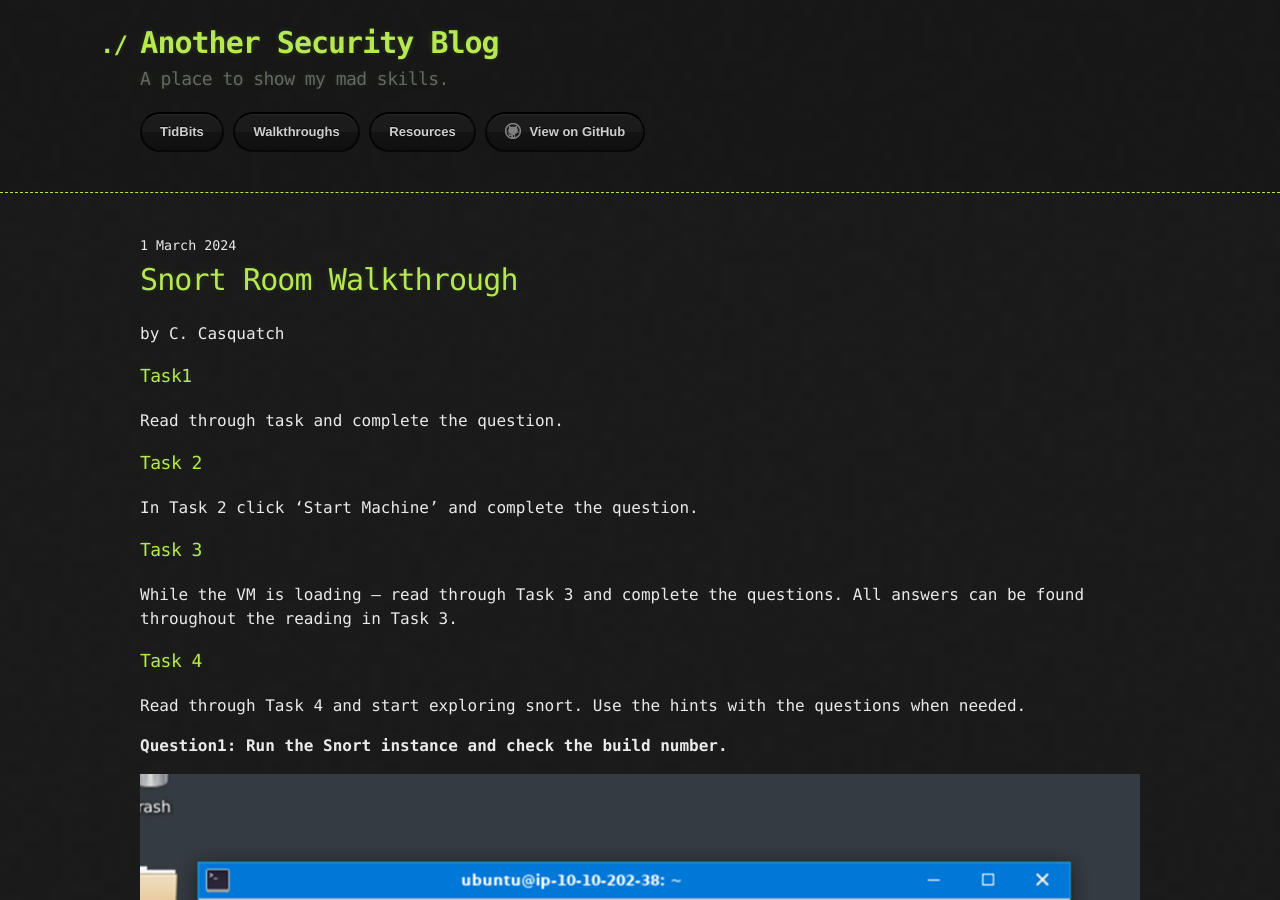
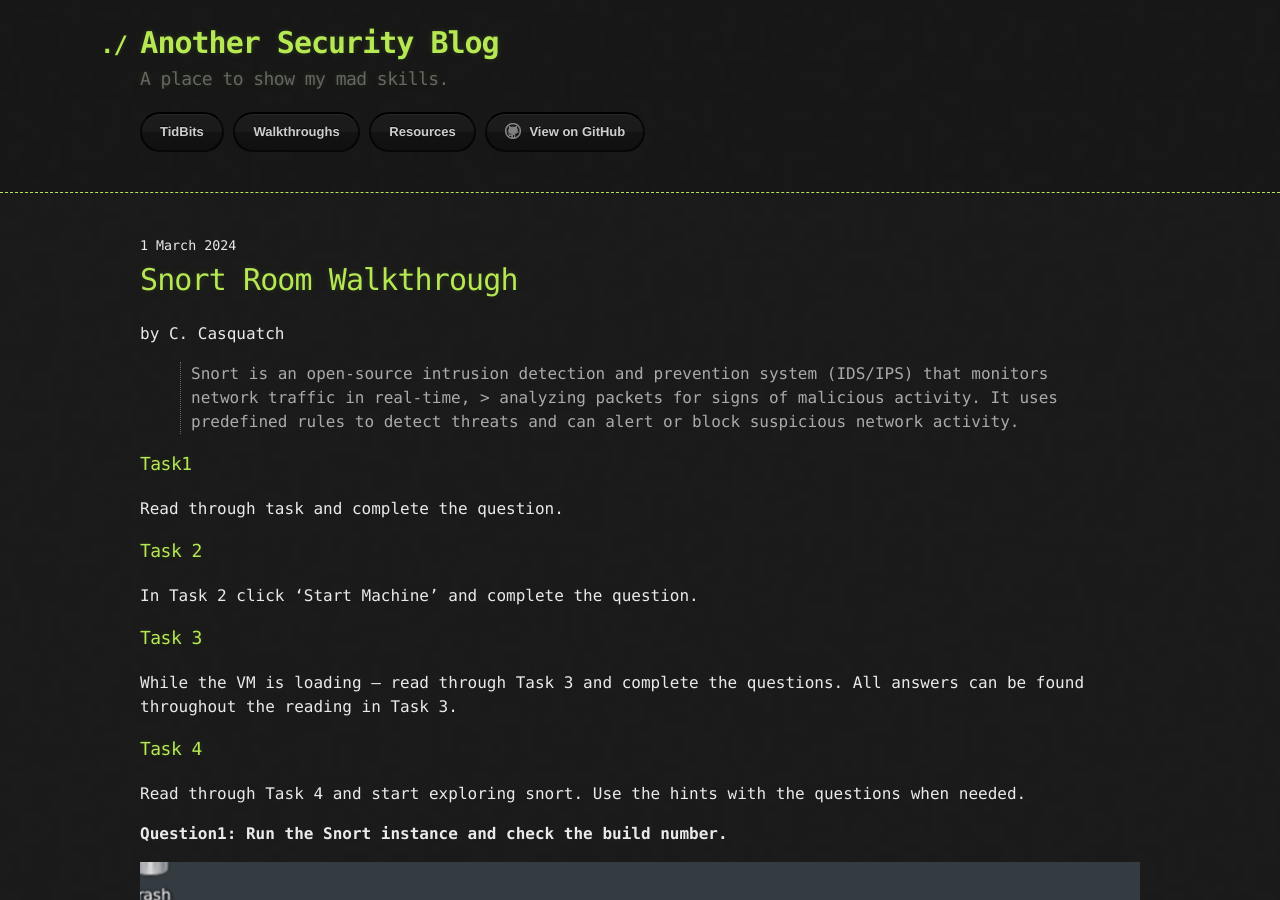
Before and after one commit to CyberCasquatch/cybercasquatch.github.io, a Jekyll site: the page built from _posts/Walkthroughs/2024-09-03-Snort-Walkthrough.markdown, in a window 1280 px wide and 900 px high. Built offline with Jekyll 4.4.1, drawn with Linux system fonts in a browser that asks for light colours.

Commit message:
Update 2024-09-03-Snort-Walkthrough.markdown

```diff
--- a/_posts/Walkthroughs/2024-09-03-Snort-Walkthrough.markdown
+++ b/_posts/Walkthroughs/2024-09-03-Snort-Walkthrough.markdown
@@ -6,6 +6,10 @@
 comments: false
 tag: ['snort', 'THM', 'soc']
 ---
+
+> Snort is an open-source intrusion detection and prevention system (IDS/IPS) that monitors network traffic in real-time, > analyzing packets for signs of malicious activity. It uses predefined rules to detect threats and can alert or block
+> suspicious network activity.
+
 
 ### Task1
 Read through task and complete the question.
```
